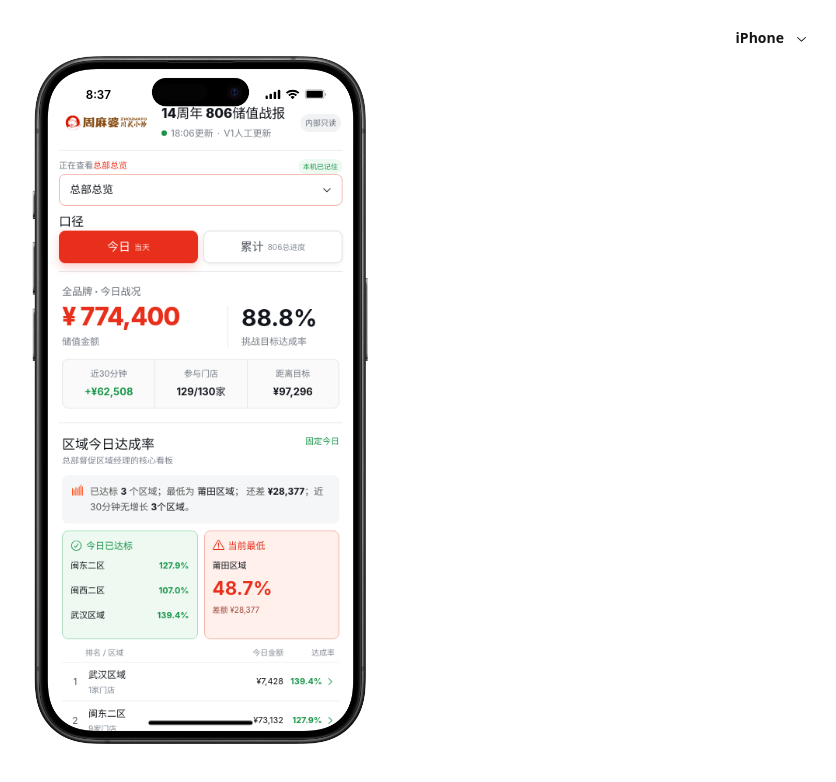
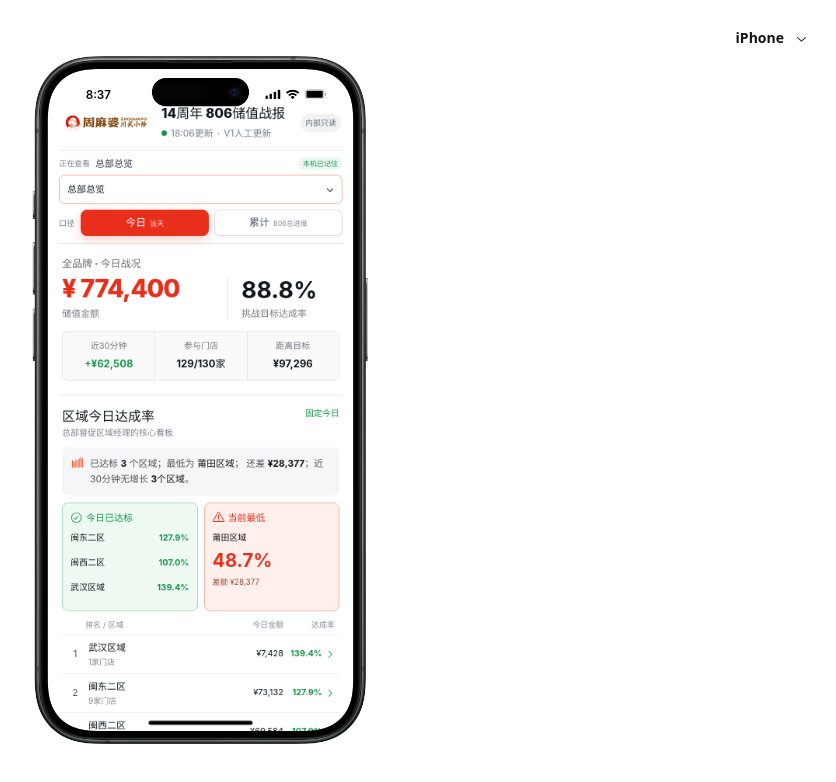
Before and after one commit to jianfeng9918-pixel/zm806-live-view-260807, a React (Vite) app: page / in a window 1280 px wide. Shown: the top 782 px of the page, without its empty margins (440-1276 px from the left). Built offline with nearby package versions, Linux system fonts and the light colour scheme.

Commit message:
style: add restrained champion visual

```diff
--- a/src/prototype.css
+++ b/src/prototype.css
@@ -11,6 +11,10 @@
   --green: #159447;
   --green-soft: #edf9f1;
   --red-soft: #fff0ec;
+  --champion-gold: #b77a16;
+  --champion-line: #e7c77f;
+  --amber: #b76808;
+  --amber-soft: #fff7e8;
 }
 
 .report-app {
@@ -99,44 +103,43 @@
 }
 
 .scope-panel {
-  padding: 11px 0 10px;
+  padding: 8px 0 9px;
   border-bottom: 1px solid var(--line);
 }
 
-.scope-panel-heading,
-.mode-heading {
+.scope-panel-heading {
   display: flex;
   justify-content: space-between;
-  gap: 12px;
+  gap: 10px;
   align-items: center;
 }
 
-.scope-panel-heading h2 {
+.scope-panel-heading p {
+  display: flex;
+  gap: 7px;
+  align-items: center;
+  min-width: 0;
+  overflow: hidden;
   margin: 0;
-  font-size: 17px;
-  line-height: 1.25;
 }
 
-.scope-panel-heading > div {
-  display: flex;
-  gap: 9px;
-  align-items: baseline;
-  min-width: 0;
+.scope-panel-heading p span {
+  flex: none;
+  color: #7a828d;
+  font-size: 10px;
 }
 
-.scope-panel-heading p {
+.scope-panel-heading p strong {
   overflow: hidden;
-  margin: 0;
-  color: #6d7580;
-  font-size: 11px;
+  color: #303740;
+  font-size: 12px;
   text-overflow: ellipsis;
   white-space: nowrap;
 }
 
-.scope-panel-heading p strong { color: var(--brand-red); }
-
 .scope-panel-heading > span {
-  padding: 3px 6px;
+  flex: none;
+  padding: 2px 6px;
   border-radius: 999px;
   background: var(--green-soft);
   color: var(--green);
@@ -145,44 +148,14 @@
   white-space: nowrap;
 }
 
-.scope-step {
-  margin-top: 8px;
-  padding: 8px 9px;
-  border: 1px solid #f1c8bc;
-  border-radius: 10px;
-  background: #fffaf8;
-  box-shadow: 0 2px 8px rgb(123 46 17 / 6%);
+.scope-select-grid {
+  display: grid;
+  grid-template-columns: 1fr;
+  gap: 7px;
+  margin-top: 6px;
 }
 
-.scope-step.secondary-step {
-  margin-top: 7px;
-  border-color: #dedfe3;
-  background: #fafafa;
-  box-shadow: none;
-}
-
-.scope-step label {
-  display: flex;
-  gap: 7px;
-  align-items: center;
-  margin-bottom: 5px;
-  color: #333a43;
-  font-size: 12px;
-  font-weight: 800;
-}
-
-.scope-step label b {
-  display: grid;
-  width: 19px;
-  height: 19px;
-  place-items: center;
-  border-radius: 50%;
-  background: var(--brand-red);
-  color: #fff;
-  font-size: 11px;
-}
-
-.secondary-step label b { background: #3f4751; }
+.scope-select-grid.has-secondary { grid-template-columns: minmax(0, 0.78fr) minmax(0, 1.22fr); }
 
 .select-shell,
 .sort-shell {
@@ -193,14 +166,14 @@
 
 .select-shell select {
   width: 100%;
-  height: 41px;
-  padding: 0 42px 0 13px;
-  border: 1.5px solid #d7dbe0;
+  height: 38px;
+  padding: 0 33px 0 10px;
+  border: 1px solid #d7dbe0;
   border-radius: 8px;
   outline: none;
   background: #fff;
   color: var(--ink);
-  font-size: 14px;
+  font-size: 12px;
   font-weight: 700;
   appearance: none;
 }
@@ -210,29 +183,21 @@
 .select-shell > svg,
 .sort-shell > svg {
   position: absolute;
-  right: 12px;
-  width: 16px;
-  height: 16px;
+  right: 9px;
+  width: 14px;
+  height: 14px;
   pointer-events: none;
 }
 
-.hq-scope-note {
-  margin: 5px 2px 0;
-  padding-left: 27px;
-  color: #717985;
-  font-size: 11px;
+.mode-panel {
+  display: grid;
+  grid-template-columns: auto 1fr;
+  gap: 8px;
+  align-items: center;
+  margin-top: 7px;
 }
 
-.mode-panel {
-  margin-top: 9px;
-}
-
-.mode-heading {
-  margin-bottom: 5px;
-}
-
-.mode-heading strong { font-size: 13px; }
-.mode-heading span { color: #7b838d; font-size: 10px; }
+.mode-label { color: #68717c; font-size: 10px; }
 
 .mode-switch {
   display: grid;
@@ -242,7 +207,7 @@
 
 .mode-switch button {
   display: flex;
-  min-height: 42px;
+  min-height: 34px;
   flex-direction: row;
   gap: 5px;
   align-items: center;
@@ -255,7 +220,7 @@
 }
 
 .mode-switch button span {
-  font-size: 15px;
+  font-size: 13px;
   font-weight: 800;
   line-height: 1.2;
 }
@@ -263,7 +228,7 @@
 .mode-switch button small {
   margin-top: 1px;
   color: #858c96;
-  font-size: 10px;
+  font-size: 9px;
 }
 
 .mode-switch button.active {
@@ -295,6 +260,113 @@
   padding: 16px 4px 18px;
   border-bottom: 1px solid var(--line);
 }
+
+.entity-hero { position: relative; }
+
+.champion-hero {
+  overflow: hidden;
+  margin: 10px 0 8px;
+  padding: 14px 12px 16px;
+  border: 1px solid #8e190e;
+  border-radius: 12px;
+  background: linear-gradient(145deg, #a91f12 0%, #d52f1d 52%, #9b170f 100%);
+  box-shadow: 0 9px 24px rgb(122 24 13 / 20%);
+  animation: champion-enter 520ms ease-out both;
+}
+
+.champion-hero::after {
+  position: absolute;
+  z-index: 0;
+  top: -25%;
+  left: -45%;
+  width: 32%;
+  height: 150%;
+  background: linear-gradient(90deg, transparent, rgb(255 255 255 / 70%), transparent);
+  content: "";
+  pointer-events: none;
+  transform: skewX(-18deg) translateX(-320%);
+  animation: champion-sheen 760ms 120ms ease-out 1 both;
+}
+
+.champion-hero > * { position: relative; z-index: 1; }
+
+.champion-watermark {
+  position: absolute;
+  z-index: 0;
+  top: 18px;
+  right: -34px;
+  width: 230px;
+  max-width: none;
+  opacity: 0.075;
+  filter: brightness(0) invert(1);
+  pointer-events: none;
+  transform: rotate(-7deg);
+}
+
+.champion-hero .entity-heading h2,
+.champion-hero .eyebrow,
+.champion-hero .hero-caption,
+.champion-hero .hero-rate span,
+.champion-hero .rank-display,
+.champion-hero .regional-rank-note { color: #fff4eb; }
+
+.champion-hero .hero-amount,
+.champion-hero .hero-rate strong,
+.champion-hero .rank-display strong { color: #ffd67a; }
+
+.champion-hero .hero-rate,
+.champion-hero .rank-display.large { border-left-color: rgb(255 236 203 / 34%); }
+
+.champion-hero .region-tag {
+  border-color: rgb(255 222 152 / 66%);
+  background: rgb(92 8 4 / 22%);
+  color: #ffe2a6;
+}
+
+.champion-hero .hq-kpis {
+  border-color: rgb(255 235 201 / 28%);
+  background: rgb(87 10 5 / 18%);
+}
+
+.champion-hero .kpi + .kpi { border-left-color: rgb(255 235 201 / 24%); }
+.champion-hero .kpi span { color: #fbded6; }
+.champion-hero .kpi strong { color: #fff; }
+
+.champion-strip {
+  display: flex;
+  flex-wrap: wrap;
+  gap: 6px;
+  align-items: center;
+  margin-bottom: 10px;
+}
+
+.champion-emblem,
+.champion-badge {
+  display: inline-flex;
+  gap: 5px;
+  align-items: center;
+  min-height: 28px;
+  padding: 4px 9px;
+  border: 1px solid rgb(255 216 130 / 74%);
+  border-radius: 999px;
+  background: rgb(103 9 5 / 26%);
+  color: #ffe2a2;
+  font-size: 11px;
+  font-weight: 800;
+  line-height: 1.2;
+}
+
+.champion-emblem {
+  min-height: 31px;
+  padding: 4px 10px;
+  border-color: #ffe0a0;
+  background: #ffd16e;
+  color: #7e190d;
+  box-shadow: 0 3px 10px rgb(89 10 4 / 20%);
+}
+
+.champion-emblem svg { width: 13px; height: 13px; }
+.champion-emblem b { font-size: 12px; letter-spacing: 0.06em; }
 
 .hero-heading,
 .store-score {
@@ -566,12 +638,51 @@
 .rank-display { color: #20252b; font-size: 14px; white-space: nowrap; }
 .rank-display strong { margin: 0 2px; color: var(--brand-red); font-size: 28px; }
 .rank-display small { font-size: 11px; }
+.rank-display.rank-leader strong { color: var(--champion-gold); }
 
 .store-score { margin-top: 16px; }
 .rank-display.large { padding-left: 8px; border-left: 1px solid var(--line); }
 .rank-display.large strong { font-size: 32px; }
-.rank-display.large p { margin: 3px 0 0; color: #626b76; font-size: 11px; }
-.rank-display.large p span { color: var(--green); font-weight: 700; }
+.regional-rank-note { display: block; margin-top: 3px; color: #6e7680; font-size: 11px; font-weight: 700; }
+
+.motivation-card {
+  margin-top: 12px;
+  padding: 10px 11px;
+  border: 1px solid #dfe3e8;
+  border-left-width: 3px;
+  border-radius: 9px;
+  background: #f8f9fa;
+}
+
+.motivation-card.rising { border-color: #adddbd; background: var(--green-soft); }
+.motivation-card.falling { border-color: #efcb8d; background: var(--amber-soft); }
+.motivation-card.champion { border-color: #efca78; background: rgb(255 248 225 / 96%); }
+
+.motivation-main {
+  display: flex;
+  gap: 9px;
+  align-items: center;
+  justify-content: space-between;
+}
+
+.motivation-main strong { color: #242a31; font-size: 14px; line-height: 1.35; }
+.champion .motivation-main strong { color: #854800; }
+
+.movement-pill {
+  flex: none;
+  padding: 3px 7px;
+  border-radius: 999px;
+  background: #eceff2;
+  color: #65707c;
+  font-size: 11px;
+  font-weight: 800;
+  white-space: nowrap;
+}
+
+.movement-pill.rising { background: #dff4e6; color: var(--green); }
+.movement-pill.falling { background: #ffedca; color: var(--amber); }
+.motivation-card p { margin: 6px 0 0; color: #555e69; font-size: 12px; }
+.motivation-card small { display: block; margin-top: 4px; color: #737c87; font-size: 11px; }
 
 .target-section { padding: 13px 3px; border-bottom: 1px solid var(--line); }
 .target-grid { display: grid; grid-template-columns: repeat(3, 1fr); }
@@ -600,9 +711,33 @@ progress::-webkit-progress-value { border-radius: 999px; background: var(--brand
 progress::-moz-progress-bar { border-radius: 999px; background: var(--brand-red); }
 .target-item progress { margin-top: 7px; }
 
-.bonus-line { margin: 11px 0 0; text-align: center; font-size: 13px; }
-.bonus-line strong { margin-left: 4px; color: var(--brand-red); font-size: 18px; }
-.bonus-line span { color: #747d88; font-size: 10px; }
+.bonus-goal-card {
+  display: grid;
+  grid-template-columns: auto 1fr;
+  gap: 12px;
+  align-items: center;
+  margin-top: 11px;
+  padding: 10px 11px;
+  border: 1px solid #f0d3c9;
+  border-radius: 9px;
+  background: #fff8f5;
+}
+
+.bonus-earned {
+  min-width: 88px;
+  padding-right: 12px;
+  border-right: 1px solid #efd8d0;
+}
+
+.bonus-earned span,
+.bonus-goal-copy span,
+.bonus-goal-copy small { display: block; }
+.bonus-earned span { color: #7b4c43; font-size: 10px; font-weight: 700; }
+.bonus-earned strong { display: block; margin-top: 3px; color: var(--brand-red); font-size: 21px; line-height: 1.1; }
+.bonus-goal-copy { min-width: 0; }
+.bonus-goal-copy span { color: #7a5b53; font-size: 10px; font-weight: 700; }
+.bonus-goal-copy strong { display: block; margin-top: 2px; color: #2b3036; font-size: 14px; line-height: 1.25; }
+.bonus-goal-copy small { margin-top: 3px; color: #858078; font-size: 9px; line-height: 1.35; }
 
 .single-target-card { padding: 12px 4px 13px; border-bottom: 1px solid var(--line); }
 .single-target-card > div { display: flex; justify-content: space-between; align-items: baseline; }
@@ -637,6 +772,7 @@ progress::-moz-progress-bar { border-radius: 999px; background: var(--brand-red)
 .detail-list strong { font-size: 12px; font-weight: 600; text-align: right; }
 
 .directory-title { align-items: center; }
+.directory-readonly-note { margin: 5px 0 0; color: #7a828d; font-size: 11px; }
 .sort-shell select { height: 36px; padding: 0 27px 0 9px; border: 1px solid #dfe2e6; border-radius: 7px; outline: none; background: #fff; color: #3c434c; font-size: 11px; font-weight: 700; appearance: none; }
 .sort-shell > svg { right: 5px; width: 13px; height: 13px; }
 
@@ -671,6 +807,7 @@ progress::-moz-progress-bar { border-radius: 999px; background: var(--brand-red)
   background: #fff;
   color: var(--ink);
   text-align: left;
+  cursor: default;
 }
 
 .store-row.selected { background: #fff0e9; color: var(--brand-red); }
@@ -709,7 +846,6 @@ progress::-moz-progress-bar { border-radius: 999px; background: var(--brand-red)
 .state-panel span { font-size: 12px; }
 
 .region-row:active,
-.store-row:active,
 .battle-column button:active,
 .completed-card button:active,
 .lowest-card button:active,
@@ -718,6 +854,16 @@ progress::-moz-progress-bar { border-radius: 999px; background: var(--brand-red)
   background: var(--red-soft);
 }
 .state-panel.error svg { color: var(--brand-red); }
+
+@keyframes champion-enter {
+  from { opacity: 0; transform: translateY(4px); }
+  to { opacity: 1; transform: translateY(0); }
+}
+
+@keyframes champion-sheen {
+  from { transform: skewX(-18deg) translateX(-320%); }
+  to { transform: skewX(-18deg) translateX(620%); }
+}
 
 /* On an actual phone, present the report as the page itself instead of nesting a phone mock inside the phone. */
 @media (max-width: 600px) {
@@ -793,6 +939,7 @@ progress::-moz-progress-bar { border-radius: 999px; background: var(--brand-red)
   .hero-amount { font-size: 29px; }
   .target-item { padding: 0 6px; }
   .target-item small { font-size: 9px; }
+  .motivation-main { align-items: flex-start; flex-direction: column; gap: 6px; }
 }
 
 @media (prefers-reduced-motion: reduce) {
```
